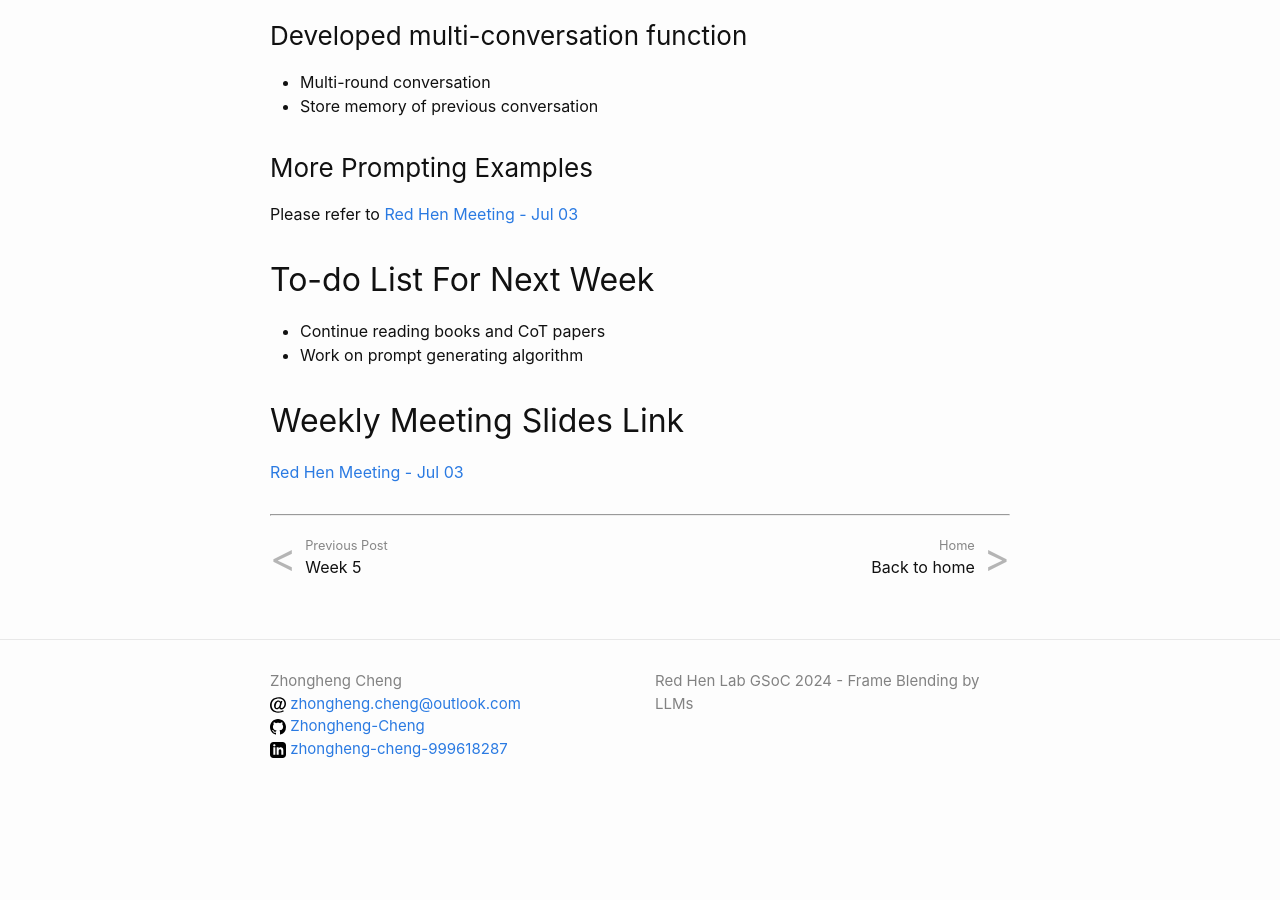
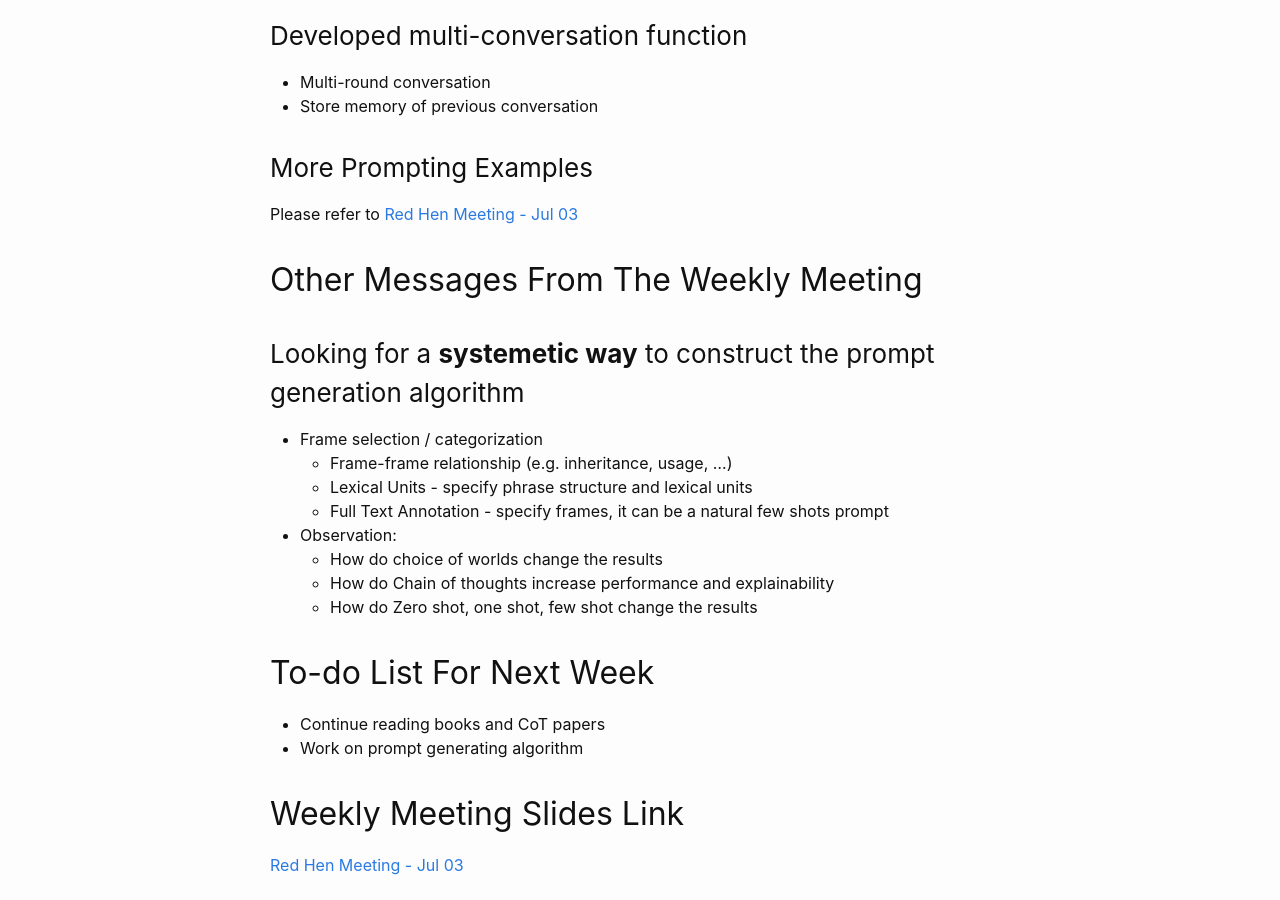
Before and after one commit to Zhongheng-Cheng/zhongheng-cheng.github.io, a Jekyll site: the page built from _posts/2024-07-03-Week-6.md, in a window 1280 px wide and 900 px high, scrolled down 487 px. Built offline with Jekyll 4.4.1, drawn with Linux system fonts in a browser that asks for light colours; before the commit the page ends 1307 px from its top, so only the background shows below that.

Commit message:
updated meeting with Suzie

```diff
--- a/_posts/2024-07-03-Week-6.md
+++ b/_posts/2024-07-03-Week-6.md
@@ -34,6 +34,19 @@ layout: post
 
 Please refer to [Red Hen Meeting - Jul 03](https://docs.google.com/presentation/d/1HZrqx0fb38dN9N8gD_e2iQksTPtxeM2Y8JaA2PUCUAs/edit)
 
+## Other Messages From The Weekly Meeting
+
+### Looking for a **systemetic way** to construct the prompt generation algorithm
+
+- Frame selection / categorization
+    - Frame-frame relationship (e.g. inheritance, usage, ...)
+    - Lexical Units - specify phrase structure and lexical units
+    - Full Text Annotation - specify frames, it can be a natural few shots prompt
+- Observation:
+    - How do choice of worlds change the results
+    - How do Chain of thoughts increase performance and explainability
+    - How do Zero shot, one shot, few shot change the results
+
 ## To-do List For Next Week
 
 - Continue reading books and CoT papers
```
